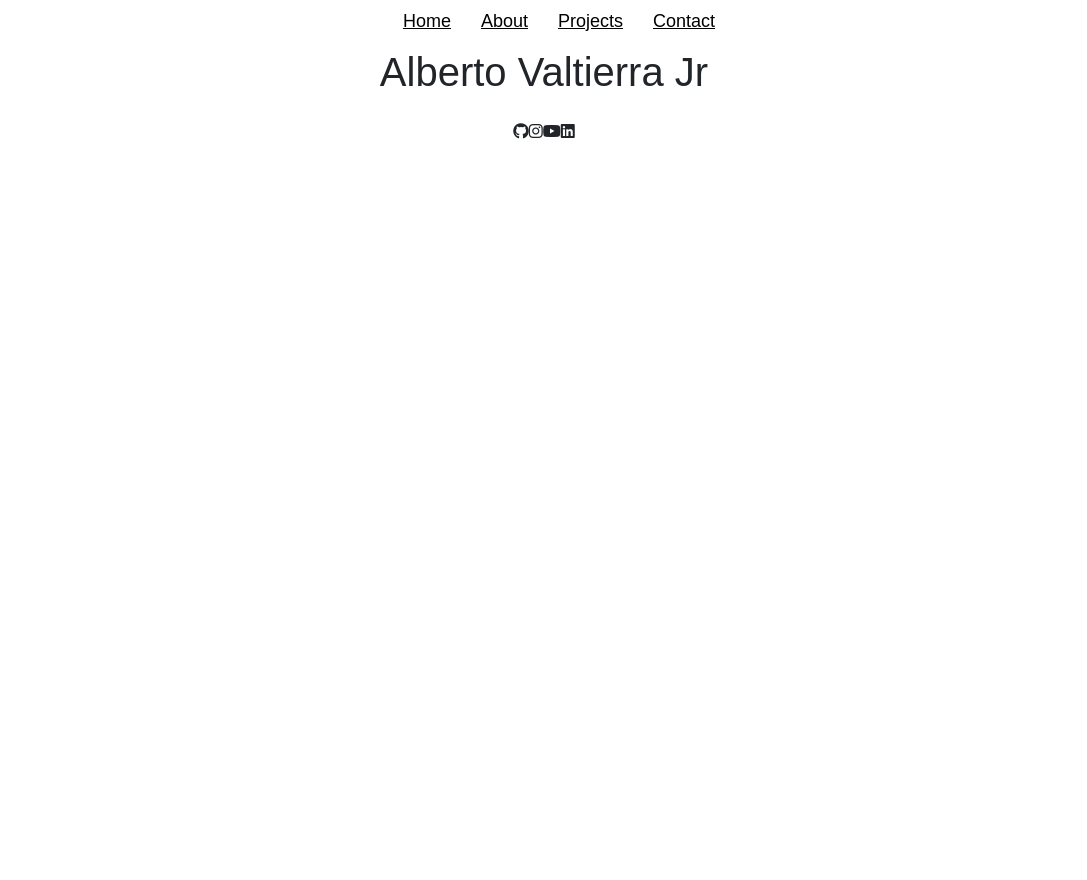
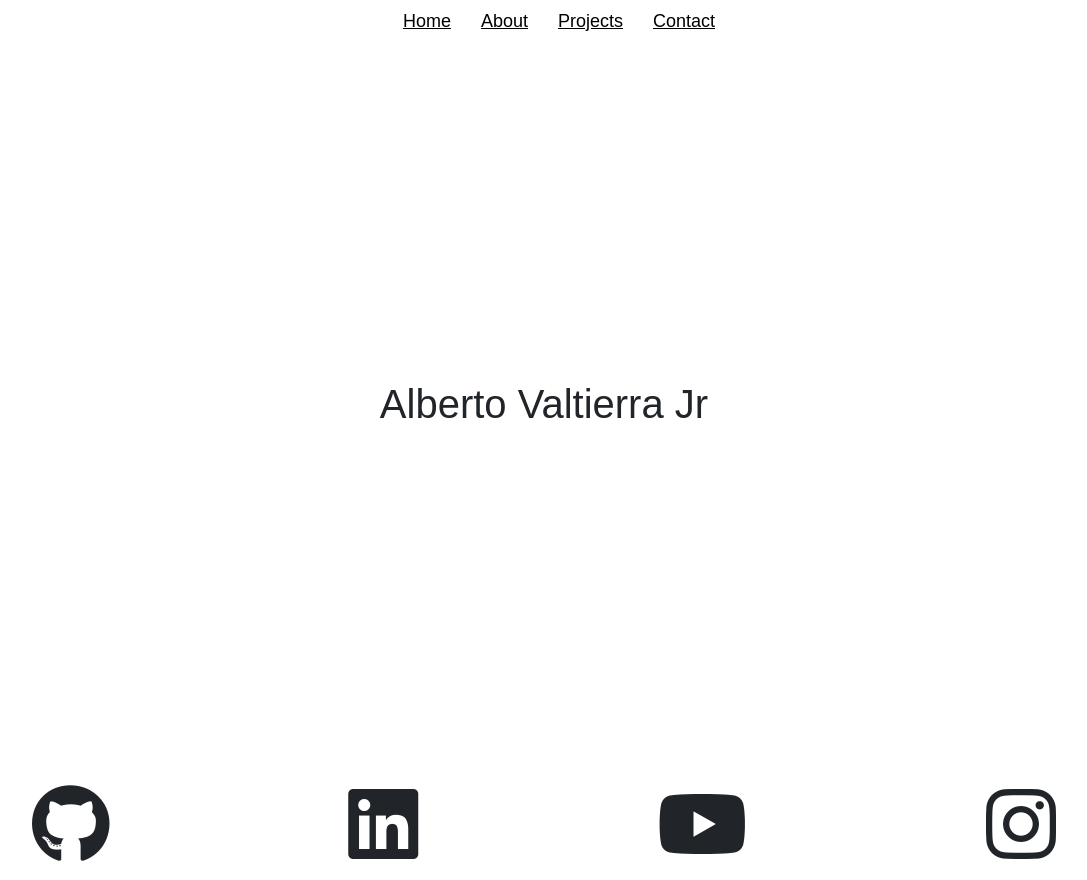
Before and after one commit to Betojr04/Web-dev-services-landing-page, a React app: page / in a window 1280 px wide. Shown: the whole page, without its empty margins (96-1183 px from the left). Before the commit the page ends 848 px from the top, so only its background shows below. Built offline with nearby package versions, Linux system fonts and the light colour scheme; no server answers.

Commit message:
styled the footer to make the icons bigger and be evenly spaced

```diff
--- a/src/front/js/component/footer.js
+++ b/src/front/js/component/footer.js
@@ -3,9 +3,11 @@ import "../../styles/footer.css";
 
 export const Footer = () => (
   <footer className="footer mt-auto py-3 text-center">
-    <i class="fa-brands fa-github"></i>
-    <i class="fa-brands fa-instagram"></i>
-    <i class="fa-brands fa-youtube"></i>
-    <i class="fa-brands fa-linkedin"></i>
+    <div className="icon-container">
+      <i className="fa-brands fa-github"></i>
+      <i className="fa-brands fa-linkedin"></i>
+      <i className="fa-brands fa-youtube"></i>
+      <i className="fa-brands fa-instagram"></i>
+    </div>
   </footer>
 );
--- a/src/front/js/pages/home.js
+++ b/src/front/js/pages/home.js
@@ -7,7 +7,9 @@ export const Home = () => {
 
   return (
     <div className="text-center mt-5">
-      <h1>Alberto Valtierra Jr</h1>
+      <main>
+        <h1>Alberto Valtierra Jr</h1>
+      </main>
     </div>
   );
 };
--- a/src/front/styles/footer.css
+++ b/src/front/styles/footer.css
@@ -1,3 +1,22 @@
 .footer {
-  margin: auto;
+  display: flex;
+  justify-content: center;
+  align-items: center;
 }
+
+.icon-container {
+  display: flex;
+  justify-content: space-between;
+  align-items: center;
+  width: 80%;
+}
+
+.icon-container i {
+  font-size: 5em; /* Increase the size to 5 times its current size */
+  transition: all 0.3s ease; /* Optional: for smooth hover effect */
+}
+
+.icon-container i:hover {
+  transform: scale(1.1); /* Optional: for a slight zoom effect on hover */
+  cursor: pointer; /* Optional: for a hand cursor on hover */
+}
--- a/src/front/styles/home.css
+++ b/src/front/styles/home.css
@@ -5,3 +5,12 @@
     one more css for each page that will contain the selected used
     on that page only (the ones not reused in other pages).
 */
+main {
+  display: flex;
+  flex-direction: column;
+  justify-content: center;
+  max-width: 100%;
+  margin: 0 auto;
+  padding: 50px 20px;
+  height: 45rem;
+}
```
